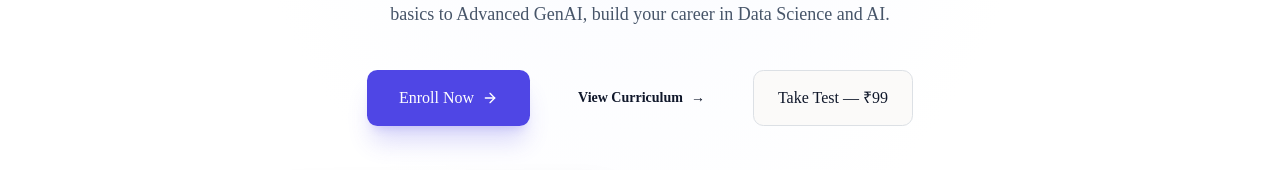
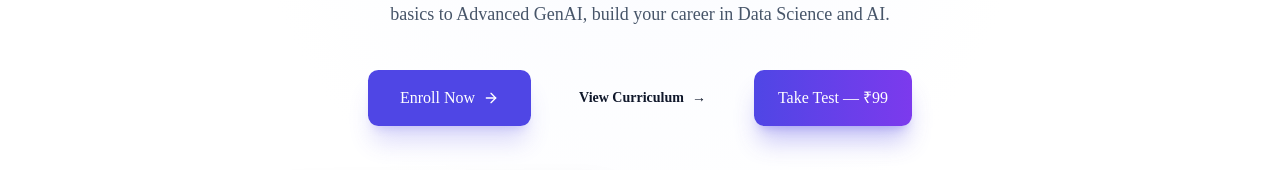
Before and after one commit to GC-WORK11/neurovidyapeeth, a React (Vite) app: page / in a window 1280 px wide. Shown: the part 517-687 px from the top of the page. Built offline with nearby package versions, Linux system fonts and the light colour scheme; grey boxes are pictures that could not be loaded; a web font is replaced by a local one.

Commit message:
Compress course images and highlight Take Test button

```diff
--- a/src/pages/LandingPage.tsx
+++ b/src/pages/LandingPage.tsx
@@ -339,7 +339,7 @@ export default function LandingPage() {
                 View Curriculum <span aria-hidden="true" className="group-hover:translate-x-1 transition-transform">→</span>
               </button>
               <a href="https://rzp.io/rzp/neurovidyapeethtestportal" target="_blank" rel="noopener noreferrer">
-                <Button size="lg" variant="outline" className="h-14 px-6 text-base w-full sm:w-auto">
+                <Button size="lg" className="h-14 px-6 text-base w-full sm:w-auto bg-gradient-to-r from-indigo-600 to-violet-600 hover:from-indigo-700 hover:to-violet-700 shadow-xl shadow-indigo-600/30 hover:shadow-indigo-600/50 transition-all hover:scale-105 active:scale-95">
                   Take Test — ₹99
                 </Button>
               </a>
```
Also changed, not shown: 2 other files (tests, documents, lock files or other folders).
